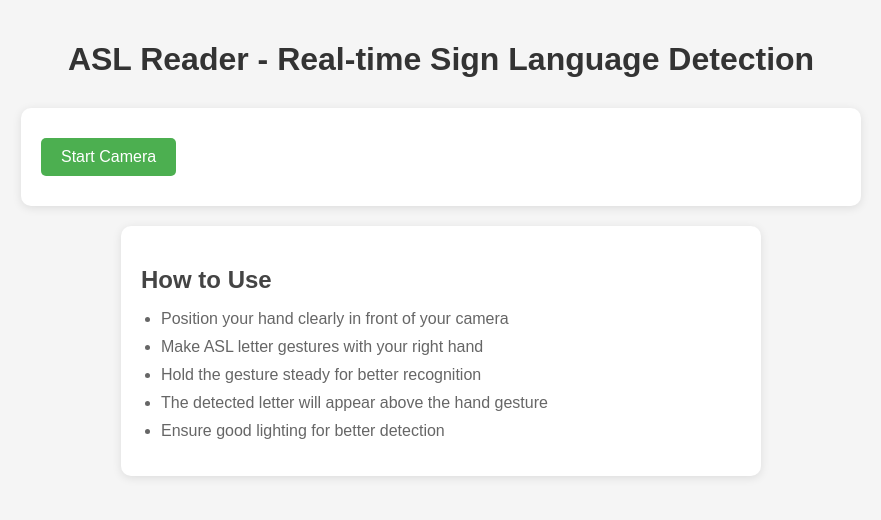
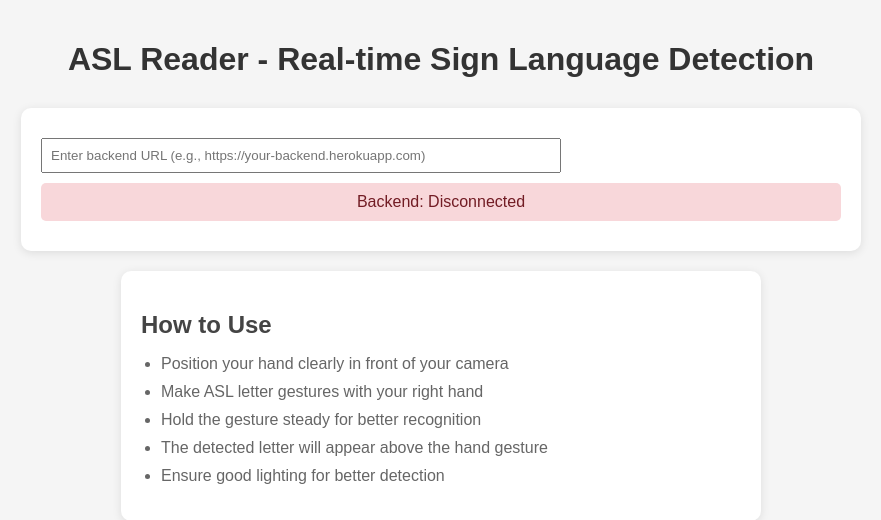
Before and after one commit to Bhavyansh-Sabharwal/OpenCV-ASL-Reader, a Flask app: page / in a window 1280 px wide. Shown: the top 520 px of the page, without its empty margins (199-1080 px from the left). Run offline with Flask 3, Linux system fonts and the light colour scheme.

Commit message:
Update for Github pages

```diff
--- a/app.py
+++ b/app.py
@@ -8,7 +8,13 @@
 import os
 
 app = Flask(__name__)
-CORS(app)
+CORS(app, resources={
+    r"/*": {
+        "origins": "*",
+        "allow_headers": ["Content-Type"],
+        "methods": ["GET", "POST", "OPTIONS"]
+    }
+})
 
 # Security headers
 @app.after_request
--- a/templates/index.html
+++ b/templates/index.html
@@ -119,6 +119,30 @@
         .retry-button:hover {
             background-color: #0056b3;
         }
+
+        #backend-url-input {
+            width: 100%;
+            max-width: 500px;
+            padding: 8px;
+            margin: 10px 0;
+            display: none;
+        }
+
+        .backend-status {
+            margin: 10px 0;
+            padding: 10px;
+            border-radius: 5px;
+        }
+
+        .backend-status.connected {
+            background-color: #d4edda;
+            color: #155724;
+        }
+
+        .backend-status.disconnected {
+            background-color: #f8d7da;
+            color: #721c24;
+        }
     </style>
 </head>
 <body>
@@ -129,6 +153,8 @@
             <div id="error-message" class="error-message">
                 Camera access is required for this application to work. Please check your camera permissions and try again.
             </div>
+            <input type="text" id="backend-url-input" placeholder="Enter backend URL (e.g., https://your-backend.herokuapp.com)">
+            <div id="backend-status" class="backend-status disconnected">Backend: Disconnected</div>
             <button id="start-button">Start Camera</button>
             <button id="retry-button" class="retry-button">Retry Connection</button>
             <div class="loading" id="loading">Initializing camera...</div>
@@ -148,113 +174,67 @@
     </div>
 
     <script>
-        document.addEventListener('DOMContentLoaded', function() {
+        const backendUrl = localStorage.getItem('backendUrl') || '';
+        const backendInput = document.getElementById('backend-url-input');
+        const backendStatus = document.getElementById('backend-status');
         const videoFeed = document.getElementById('video-feed');
-            const errorMessage = document.getElementById('error-message');
         const startButton = document.getElementById('start-button');
         const retryButton = document.getElementById('retry-button');
+        const errorMessage = document.getElementById('error-message');
         const loading = document.getElementById('loading');
 
-            // Get the current port from the window location
-            const port = window.location.port || '8080';
-            const baseUrl = `${window.location.protocol}//${window.location.hostname}:${port}`;
+        backendInput.value = backendUrl;
 
-            let streamActive = false;
+        async function checkBackend() {
+            try {
+                const response = await fetch(`${backendUrl}/check_camera`);
+                const data = await response.json();
+                if (data.status === 'ok') {
+                    backendStatus.textContent = 'Backend: Connected';
+                    backendStatus.className = 'backend-status connected';
+                    return true;
+                }
+            } catch (error) {
+                console.error('Backend check failed:', error);
+            }
+            backendStatus.textContent = 'Backend: Disconnected';
+            backendStatus.className = 'backend-status disconnected';
+            return false;
+        }
 
-            // Check if the browser supports getUserMedia
-            if (!navigator.mediaDevices || !navigator.mediaDevices.getUserMedia) {
-                errorMessage.textContent = 'Your browser does not support camera access.';
+        async function startVideo() {
+            if (!backendUrl) {
+                errorMessage.textContent = 'Please enter backend URL first';
                 errorMessage.style.display = 'block';
                 return;
             }
 
-            // Function to check camera status
-            async function checkCamera() {
-                try {
-                    const response = await fetch(`${baseUrl}/check_camera`);
-                    const data = await response.json();
-                    return data.status === 'ok';
-                } catch (error) {
-                    console.error('Error checking camera:', error);
-                    return false;
-                }
+            const backendAvailable = await checkBackend();
+            if (!backendAvailable) {
+                errorMessage.textContent = 'Cannot connect to backend server';
+                errorMessage.style.display = 'block';
+                return;
             }
 
-            // Function to start the video feed
-            async function startVideoFeed() {
-                loading.style.display = 'block';
+            videoFeed.src = `${backendUrl}/video_feed`;
+            videoFeed.style.display = 'block';
+            loading.style.display = 'none';
             startButton.style.display = 'none';
-                retryButton.style.display = 'none';
-                errorMessage.style.display = 'none';
-
-                try {
-                    // Request camera permission
-                    await navigator.mediaDevices.getUserMedia({ video: true });
-
-                    // Check if backend camera is working
-                    const cameraOk = await checkCamera();
-
-                    if (cameraOk) {
-                        // Create a new image element each time
-                        const newVideoFeed = document.createElement('img');
-                        newVideoFeed.id = 'video-feed';
-                        newVideoFeed.style.width = '100%';
-                        newVideoFeed.style.maxWidth = '640px';
-                        newVideoFeed.style.borderRadius = '5px';
-
-                        // Replace old video feed if it exists
-                        const oldVideoFeed = document.getElementById('video-feed');
-                        if (oldVideoFeed) {
-                            oldVideoFeed.parentNode.removeChild(oldVideoFeed);
         }
 
-                        // Add the new video feed
-                        document.querySelector('.video-container').appendChild(newVideoFeed);
+        backendInput.addEventListener('change', (e) => {
+            const url = e.target.value.trim();
+            localStorage.setItem('backendUrl', url);
+            checkBackend();
+        });
 
-                        // Set up error handling for the new video feed
-                        newVideoFeed.onerror = handleVideoError;
+        startButton.addEventListener('click', startVideo);
+        retryButton.addEventListener('click', checkBackend);
 
-                        // Start the stream with a timestamp to prevent caching
-                        newVideoFeed.src = `${baseUrl}/video_feed?t=${Date.now()}`;
-                        newVideoFeed.style.display = 'block';
-                        streamActive = true;
-                    } else {
-                        throw new Error('Could not initialize camera');
+        // Show backend input in development
+        if (window.location.hostname === 'localhost' || window.location.hostname === '127.0.0.1') {
+            backendInput.style.display = 'block';
         }
-                } catch (error) {
-                    console.error('Error:', error);
-                    handleVideoError();
-                } finally {
-                    loading.style.display = 'none';
-                }
-            }
-
-            function handleVideoError() {
-                streamActive = false;
-                errorMessage.textContent = 'Could not access camera. Please check your permissions and try again.';
-                errorMessage.style.display = 'block';
-                retryButton.style.display = 'block';
-                const videoFeed = document.getElementById('video-feed');
-                if (videoFeed) {
-                    videoFeed.style.display = 'none';
-                }
-            }
-
-            // Show start button initially
-            startButton.style.display = 'block';
-            startButton.addEventListener('click', startVideoFeed);
-            retryButton.addEventListener('click', startVideoFeed);
-
-            // Periodically check if the stream is still active
-            setInterval(() => {
-                if (streamActive) {
-                    const videoFeed = document.getElementById('video-feed');
-                    if (videoFeed && !videoFeed.complete) {
-                        handleVideoError();
-                    }
-                }
-            }, 5000);
-        });
     </script>
 </body>
 </html>
```
Also changed, not shown: index.html (added, +10 -0 lines), README.md. Lines whose indentation alone changed are shown as unchanged.
